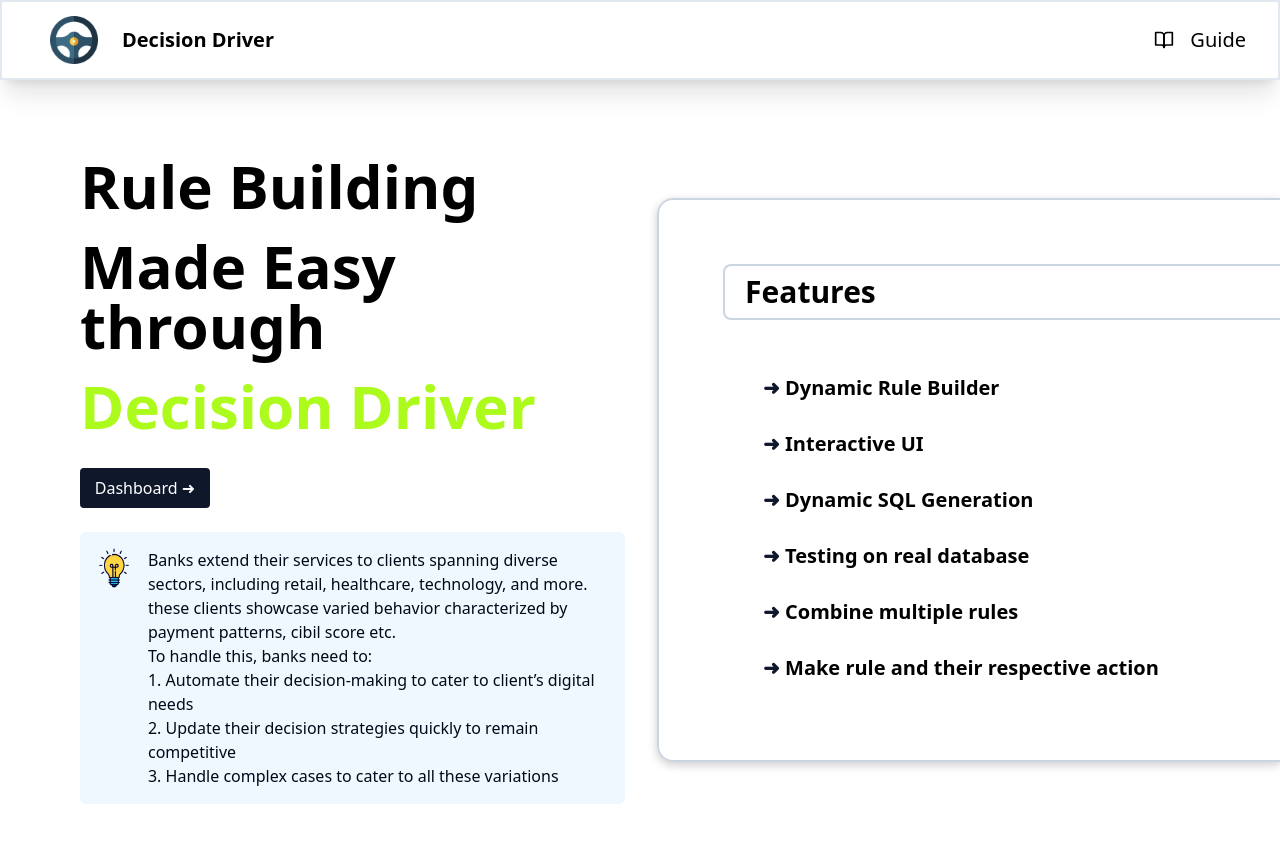
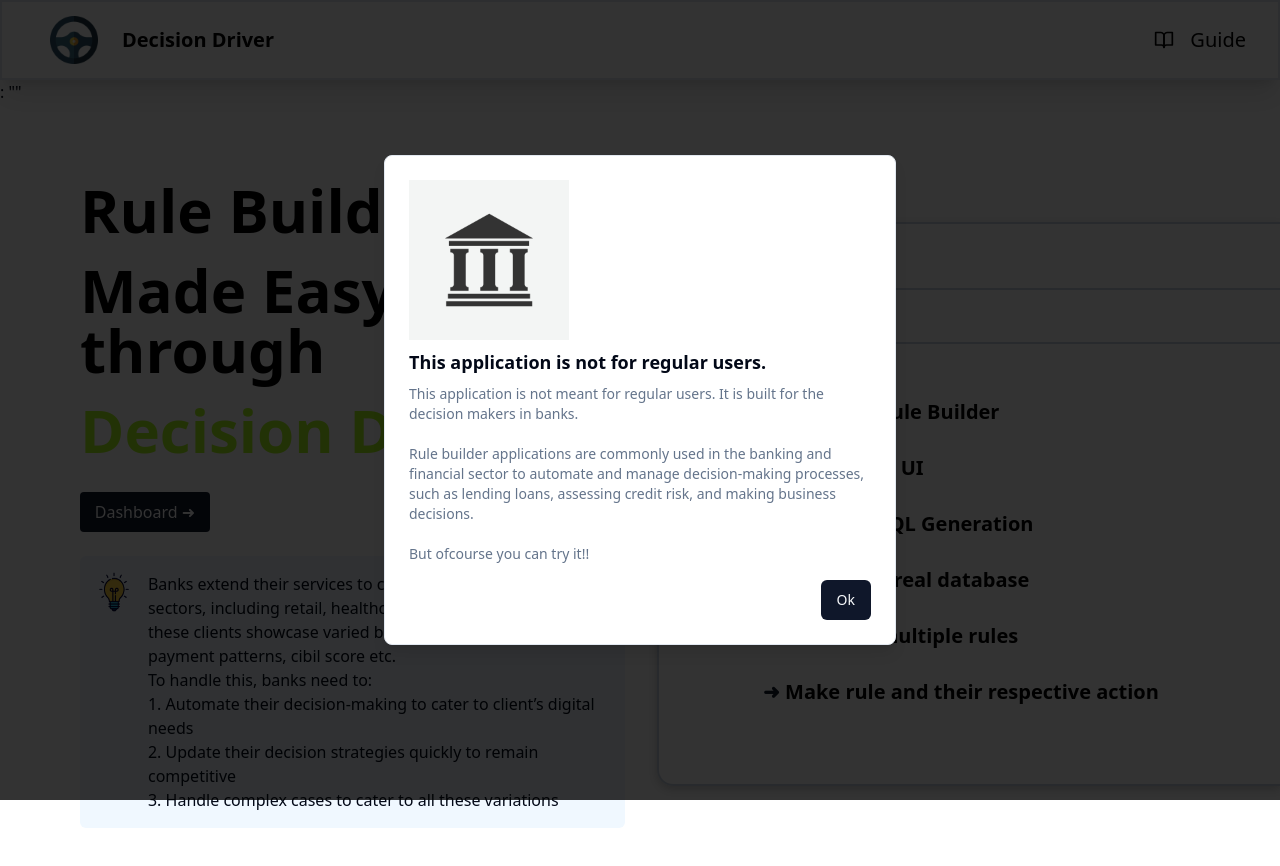
Before and after one commit to CodeMaster17/Decision-driver, a React (Vite) app in the folder frontend/: page / in a window 1280 px wide. Shown: the top 866 px of the page. Built offline with nearby package versions, Linux system fonts and the light colour scheme.

Commit message:
feat: added alert dialog to home page

```diff
--- /dev/null
+++ b/frontend/src/components/ui/alert-dialog.jsx
@@ -0,0 +1,97 @@
+import * as React from "react"
+import * as AlertDialogPrimitive from "@radix-ui/react-alert-dialog"
+
+import { cn } from "@/lib/utils"
+import { buttonVariants } from "@/components/ui/button"
+
+const AlertDialog = AlertDialogPrimitive.Root
+
+const AlertDialogTrigger = AlertDialogPrimitive.Trigger
+
+const AlertDialogPortal = AlertDialogPrimitive.Portal
+
+const AlertDialogOverlay = React.forwardRef(({ className, ...props }, ref) => (
+  <AlertDialogPrimitive.Overlay
+    className={cn(
+      "fixed inset-0 z-50 bg-black/80  data-[state=open]:animate-in data-[state=closed]:animate-out data-[state=closed]:fade-out-0 data-[state=open]:fade-in-0",
+      className
+    )}
+    {...props}
+    ref={ref} />
+))
+AlertDialogOverlay.displayName = AlertDialogPrimitive.Overlay.displayName
+
+const AlertDialogContent = React.forwardRef(({ className, ...props }, ref) => (
+  <AlertDialogPortal>
+    <AlertDialogOverlay />
+    <AlertDialogPrimitive.Content
+      ref={ref}
+      className={cn(
+        "fixed left-[50%] top-[50%] z-50 grid w-full max-w-lg translate-x-[-50%] translate-y-[-50%] gap-4 border bg-background p-6 shadow-lg duration-200 data-[state=open]:animate-in data-[state=closed]:animate-out data-[state=closed]:fade-out-0 data-[state=open]:fade-in-0 data-[state=closed]:zoom-out-95 data-[state=open]:zoom-in-95 data-[state=closed]:slide-out-to-left-1/2 data-[state=closed]:slide-out-to-top-[48%] data-[state=open]:slide-in-from-left-1/2 data-[state=open]:slide-in-from-top-[48%] sm:rounded-lg",
+        className
+      )}
+      {...props} />
+  </AlertDialogPortal>
+))
+AlertDialogContent.displayName = AlertDialogPrimitive.Content.displayName
+
+const AlertDialogHeader = ({
+  className,
+  ...props
+}) => (
+  <div
+    className={cn("flex flex-col space-y-2 text-center sm:text-left", className)}
+    {...props} />
+)
+AlertDialogHeader.displayName = "AlertDialogHeader"
+
+const AlertDialogFooter = ({
+  className,
+  ...props
+}) => (
+  <div
+    className={cn("flex flex-col-reverse sm:flex-row sm:justify-end sm:space-x-2", className)}
+    {...props} />
+)
+AlertDialogFooter.displayName = "AlertDialogFooter"
+
+const AlertDialogTitle = React.forwardRef(({ className, ...props }, ref) => (
+  <AlertDialogPrimitive.Title ref={ref} className={cn("text-lg font-semibold", className)} {...props} />
+))
+AlertDialogTitle.displayName = AlertDialogPrimitive.Title.displayName
+
+const AlertDialogDescription = React.forwardRef(({ className, ...props }, ref) => (
+  <AlertDialogPrimitive.Description
+    ref={ref}
+    className={cn("text-sm text-muted-foreground", className)}
+    {...props} />
+))
+AlertDialogDescription.displayName =
+  AlertDialogPrimitive.Description.displayName
+
+const AlertDialogAction = React.forwardRef(({ className, ...props }, ref) => (
+  <AlertDialogPrimitive.Action ref={ref} className={cn(buttonVariants(), className)} {...props} />
+))
+AlertDialogAction.displayName = AlertDialogPrimitive.Action.displayName
+
+const AlertDialogCancel = React.forwardRef(({ className, ...props }, ref) => (
+  <AlertDialogPrimitive.Cancel
+    ref={ref}
+    className={cn(buttonVariants({ variant: "outline" }), "mt-2 sm:mt-0", className)}
+    {...props} />
+))
+AlertDialogCancel.displayName = AlertDialogPrimitive.Cancel.displayName
+
+export {
+  AlertDialog,
+  AlertDialogPortal,
+  AlertDialogOverlay,
+  AlertDialogTrigger,
+  AlertDialogContent,
+  AlertDialogHeader,
+  AlertDialogFooter,
+  AlertDialogTitle,
+  AlertDialogDescription,
+  AlertDialogAction,
+  AlertDialogCancel,
+}
--- a/frontend/src/pages/Home.jsx
+++ b/frontend/src/pages/Home.jsx
@@ -1,9 +1,55 @@
+import {
+    AlertDialog,
+    AlertDialogAction,
+    AlertDialogContent,
+    AlertDialogDescription,
+    AlertDialogFooter,
+    AlertDialogHeader,
+    AlertDialogTitle
+} from "@/components/ui/alert-dialog"
+import { useEffect, useState } from "react"
 import { Link } from "react-router-dom"
 
 const Home = () => {
+
+    const [dialogOpen, setDialogOpen] = useState(false)
+    function OpenDialog() {
+        setDialogOpen(true)
+        console.log(dialogOpen)
+    }
+    function closeModal() {
+        setDialogOpen(false)
+    }
+    useEffect(() => {
+        OpenDialog()
+    }, [])
+
     return (
         <>
-
+            <AlertDialog open={dialogOpen}>
+                <AlertDialogContent>
+                    <AlertDialogHeader>
+                        <div className="w-full h-40" >
+                            <img src="/bank.jpg" alt="BankImage" className="size-40" />
+                        </div>
+                        <AlertDialogTitle>
+                            This application is not for regular users.
+                        </AlertDialogTitle>
+                        <AlertDialogDescription>
+                            This application is not meant for regular users. It is built for the decision makers in banks.
+                            <br />
+                            <br />
+                            Rule builder applications are commonly used in the banking and financial sector to automate and manage decision-making processes, such as lending loans, assessing credit risk, and making business decisions.
+                            <br />
+                            <br />
+                            But ofcourse you can try it!!
+                        </AlertDialogDescription>
+                    </AlertDialogHeader>
+                    <AlertDialogFooter>
+                        <AlertDialogAction onClick={closeModal}>Ok</AlertDialogAction>
+                    </AlertDialogFooter>
+                </AlertDialogContent>
+            </AlertDialog> : ""
 
             <div className=" w-full  h-screen flex gap-8">
                 <div className="w-1/2 pl-20 flex gap-8 items-center custom-img">
```
Also changed, not shown: frontend/src/App.jsx (+9 -14 lines), frontend/public/bank.jpg (added).
